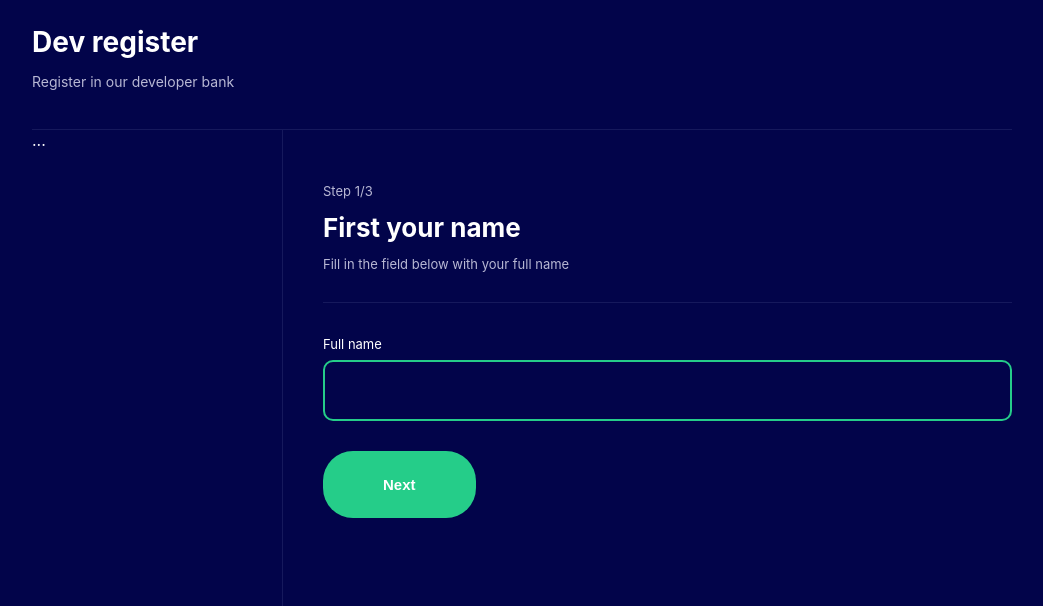
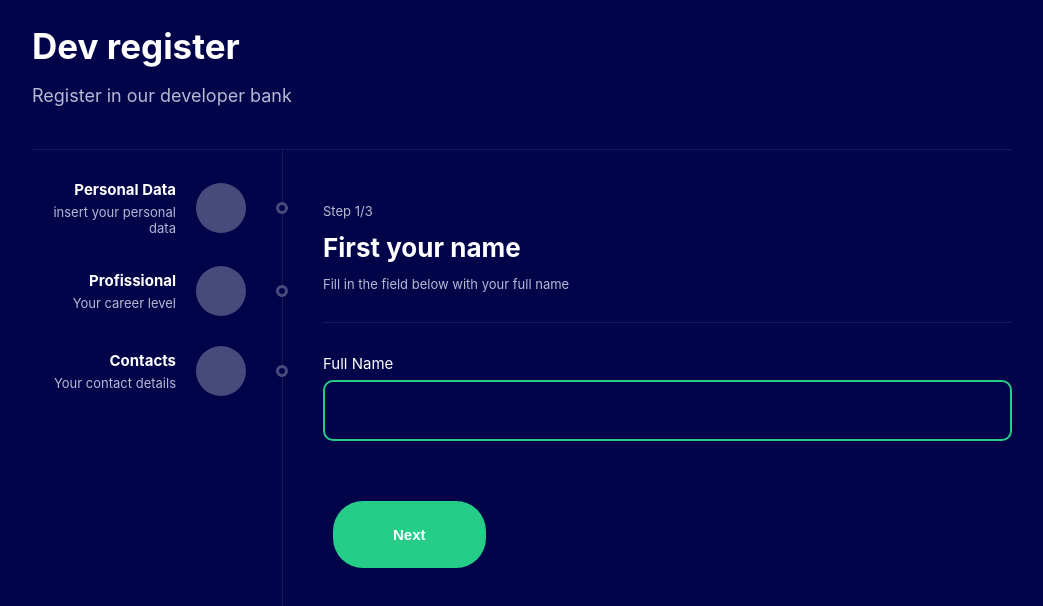
Before and after one commit to raposojoaopaulo/React-multi-step-form, a React (Create React App) app: page / in a window 1280 px wide. Shown: the top 606 px of the page, without its empty margins (118-1161 px from the left). Built offline with nearby package versions, Linux system fonts and the light colour scheme.

Commit message:
created text field component and stylized

```diff
--- a/src/components/Header/styles.ts
+++ b/src/components/Header/styles.ts
@@ -5,12 +5,12 @@ export const Container = styled.div`
   border-bottom: 1px solid #16195c;
 
   h1 {
-    font-size: 28px;
+    font-size: 35px;
     margin: 0;
     padding: 0;
   }
   p {
-    font-size: 14px;
+    font-size: 18px;
     color: #B8B8D4;
   }
 `;
--- /dev/null
+++ b/src/components/SideBarItem/index.tsx
@@ -0,0 +1,29 @@
+import React from 'react';
+import { Link } from 'react-router-dom';
+import * as C from './styles';
+
+type SideBarItemProps = {
+  title: string,
+  description: string,
+  icon: string,
+  path: string,
+};
+
+const SideBarItem = ({title, description, icon, path}: SideBarItemProps) => {
+  return (
+    <C.Container>
+      <Link to={path}>
+        <C.Info>
+          <C.Title>{title}</C.Title>
+          <C.Description>{description}</C.Description>
+        </C.Info>
+        <C.IconArea>
+
+        </C.IconArea>
+        <C.Point></C.Point>
+      </Link>
+    </C.Container>
+  );
+};
+
+export default SideBarItem;
--- /dev/null
+++ b/src/components/SideBarItem/styles.ts
@@ -0,0 +1,51 @@
+import styled from "styled-components";
+
+export const Container = styled.div`
+  margin: 30px 0;
+  cursor: pointer;
+
+  a {
+    display: flex;
+    align-items: center;
+    text-decoration: none;
+  }
+`;
+
+export const Info = styled.div`
+  flex: 1;
+  margin-right: 20px;
+`;
+
+export const Title = styled.div`
+  text-align: right;
+  font-weight: bold;
+  margin-bottom: 5px;
+  font-size: 15px;
+  color: #FFF;
+`;
+
+export const Description = styled.div`
+  text-align: right;
+  font-size: 13px;
+  color: #B8B8D4;
+`;
+
+export const IconArea = styled.div`
+  width: 50px;
+  height: 50px;
+  border-radius: 50%;
+  background-color: #494a7c;
+  display: flex;
+  justify-content: center;
+  align-items: center;
+`;
+
+export const Point = styled.div`
+  width: 6px;
+  height: 6px;
+  border-radius: 50%;
+  border: 3px solid #494a7c;
+  margin-left: 30px;
+  margin-right: -6px;
+  background-color: #02044A;
+`;
--- /dev/null
+++ b/src/components/TextInput/index.tsx
@@ -0,0 +1,28 @@
+import React, {ChangeEvent} from 'react';
+import * as C from './styles';
+
+type TextInputProps = {
+  label: string,
+  type: string,
+  autoFocus: boolean,
+  value: string,
+  onChange: (e: ChangeEvent<HTMLInputElement>) => void
+};
+
+const TextInput = ({label, type, autoFocus, value, onChange}: TextInputProps) => {
+  return (
+    <C.Container>
+      <label>
+        {label}
+        <input
+          type={type}
+          autoFocus={autoFocus}
+          value={value}
+          onChange={onChange}
+        />
+      </label>
+    </C.Container>
+  );
+};
+
+export default TextInput;
--- /dev/null
+++ b/src/components/TextInput/styles.ts
@@ -0,0 +1,32 @@
+import styled from "styled-components";
+
+export const Container = styled.div`
+  label {
+    font-size: 15px;
+  }
+
+  input {
+    display: block;
+    margin-top: 7px;
+    box-sizing: border-box;
+    width: 100%;
+    padding: 20px 10px;
+    border: 2px solid #25CD89;
+    border-radius: 10px;
+    color: #FFF;
+    outline: 0;
+    font-size: 15px;
+    background-color: #02044A;
+    margin-bottom: 30px;
+  }
+
+  h1 {
+    font-size: 28px;
+    margin: 0;
+    padding: 0;
+  }
+  p {
+    font-size: 14px;
+    color: #B8B8D4;
+  }
+`;
--- a/src/components/Theme/index.tsx
+++ b/src/components/Theme/index.tsx
@@ -1,6 +1,7 @@
 import React, { ReactNode } from 'react';
 import * as C from './styles';
 import Header from '../Header';
+import SideBarItem from '../SideBarItem'
 
 type Props = {
   children: ReactNode;
@@ -13,7 +14,24 @@ export const Theme = ({ children }: Props) => {
         <Header />
         <C.Steps>
           <C.Sidebar>
-            ...
+            <SideBarItem
+              title="Personal Data"
+              description="insert your personal data"
+              icon="profile"
+              path="/"
+            />
+            <SideBarItem
+              title="Profissional"
+              description="Your career level"
+              icon="book"
+              path="/step2"
+            />
+            <SideBarItem
+              title="Contacts"
+              description="Your contact details"
+              icon="mail"
+              path="/step3"
+            />
           </C.Sidebar>
           <C.Page>
             {children}
--- a/src/pages/FormStep1/index.tsx
+++ b/src/pages/FormStep1/index.tsx
@@ -3,6 +3,8 @@ import * as C from './styles';
 import { Theme } from '../../components/Theme';
 import { useNavigate } from "react-router-dom";
 import { useForm, FormActions } from '../../contexts/FormContext';
+import TextInput from '../../components/TextInput'
+import BasicButton from '../../components/BasicButton';
 
 
 export const FormStep1 = () => {
@@ -38,16 +40,18 @@ export const FormStep1 = () => {
         <h1>First your name</h1>
         <p>Fill in the field below with your full name</p>
         <hr />
-        <label>
-          Full name
-          <input
-            type="text"
-            autoFocus
+          <TextInput
+            label='Full Name'
+            type='text'
+            autoFocus={true}
             value={state.name}
             onChange={handleNameChange}
           />
-        </label>
-        <button onClick={handleNextStep}>Next</button>
+        <BasicButton
+          text='Next'
+          additionalClasses='primary'
+          onClick={handleNextStep}
+        />
       </C.Container>
     </Theme>
   );
--- a/src/pages/FormStep1/styles.ts
+++ b/src/pages/FormStep1/styles.ts
@@ -16,34 +16,4 @@ export const Container = styled.div`
     background-color: #16195C;
     margin: 30px 0;
   }
-
-  label {
-    font-size: 13px;
-
-    input {
-      display: block;
-      margin-top: 7px;
-      box-sizing: border-box;
-      width: 100%;
-      padding: 20px 10px;
-      border: 2px solid #25CD89;
-      border-radius: 10px;
-      color: #FFF;
-      outline: 0;
-      font-size: 15px;
-      background-color: #02044A;
-    }
-  }
-
-  button {
-    background-color: #25CD89;
-    color: #FFF;
-    font-size: 15px;
-    font-weight: bold;
-    padding: 25px 60px;
-    border: 0;
-    border-radius: 30px;
-    cursor: pointer;
-    margin-top: 30px;
-  }
 `;
--- a/src/pages/FormStep2/index.tsx
+++ b/src/pages/FormStep2/index.tsx
@@ -37,7 +37,7 @@ export const FormStep2 = () => {
     });
   };
 
-  const voidFunction = () => {
+  const backPage = () => {
     console.log('You back one page')
   };
 
@@ -74,7 +74,7 @@ export const FormStep2 = () => {
             <BasicButton
               text='Back'
               additionalClasses=''
-              onClick={voidFunction}
+              onClick={backPage}
             />
           </Link>
 
--- a/src/pages/FormStep3/index.tsx
+++ b/src/pages/FormStep3/index.tsx
@@ -4,6 +4,7 @@ import { Theme } from '../../components/Theme';
 import { useNavigate, Link } from "react-router-dom";
 import { useForm, FormActions } from '../../contexts/FormContext';
 import BasicButton from '../../components/BasicButton';
+import TextInput from '../../components/TextInput'
 
 
 export const FormStep3 = () => {
@@ -11,40 +12,81 @@ export const FormStep3 = () => {
   const {state, dispatch} = useForm();
 
   useEffect(() => {
-    dispatch({
-      type: FormActions.setCurrentStep,
-      payload: 3
-    });
-  }, [dispatch]);
+    if(state.name === '') {
+      navigate("/")
+    } else {
+      dispatch({
+        type: FormActions.setCurrentStep,
+        payload: 3
+      });
+    }
+  }, []);
 
   const handleNextStep = () => {
-    if(state.name !== '') {
+    if(state.email !== '' && state.github !== '' ) {
+      alert(`${state.name}
+        ${state.level}
+        ${state.email}
+        ${state.github}
+      `)
       navigate("/")
     } else {
-      alert("Insert your name!")
+      alert("Enter your email an github")
     }
   }
 
-  const voidFunction = () => {
-    console.log('Void Function')
+  const handleEmailChange = (e: ChangeEvent<HTMLInputElement>) => {
+    dispatch({
+      type: FormActions.setEmail,
+      payload: e.target.value
+    });
+  }
+
+  const handleGithubChange = (e: ChangeEvent<HTMLInputElement>) => {
+    dispatch({
+      type: FormActions.setGithub,
+      payload: e.target.value
+    });
+  }
+
+  const backPage = () => {
+    console.log('You back one page')
   }
 
   return (
     <Theme>
       <C.Container>
         <p>Step {state.currentStep}/3</p>
-        <h1>First your name</h1>
-        <p>Fill in the field below with your full name</p>
+        <h1>Nice {state.name}!</h1>
+        <p>Enter your contact details now</p>
         <hr />
-
+        <TextInput
+          label='Email'
+          type='email'
+          autoFocus={true}
+          value={state.email}
+          onChange={handleEmailChange}
+        />
+        <TextInput
+          label='Github'
+          type='url'
+          autoFocus={false}
+          value={state.github}
+          onChange={handleGithubChange}
+        />
         <C.ButtonContainer>
-          <Link to='/'>
+          <Link to='/step2'>
             <BasicButton
               text='Back'
               additionalClasses=''
-              onClick={voidFunction}
+              onClick={backPage}
             />
           </Link>
+          <BasicButton
+            text="Register"
+            additionalClasses='primary'
+            onClick={handleNextStep}
+          />
         </C.ButtonContainer>
       </C.Container>
     </Theme>
--- a/src/pages/FormStep3/styles.ts
+++ b/src/pages/FormStep3/styles.ts
@@ -19,32 +19,6 @@ export const Container = styled.div`
 
   label {
     font-size: 13px;
-
-    input {
-      display: block;
-      margin-top: 7px;
-      box-sizing: border-box;
-      width: 100%;
-      padding: 20px 10px;
-      border: 2px solid #25CD89;
-      border-radius: 10px;
-      color: #FFF;
-      outline: 0;
-      font-size: 15px;
-      background-color: #02044A;
-    }
-  }
-
-  button {
-    background-color: #25CD89;
-    color: #FFF;
-    font-size: 15px;
-    font-weight: bold;
-    padding: 25px 60px;
-    border: 0;
-    border-radius: 30px;
-    cursor: pointer;
-    margin-top: 30px;
   }
 `;
 
```
